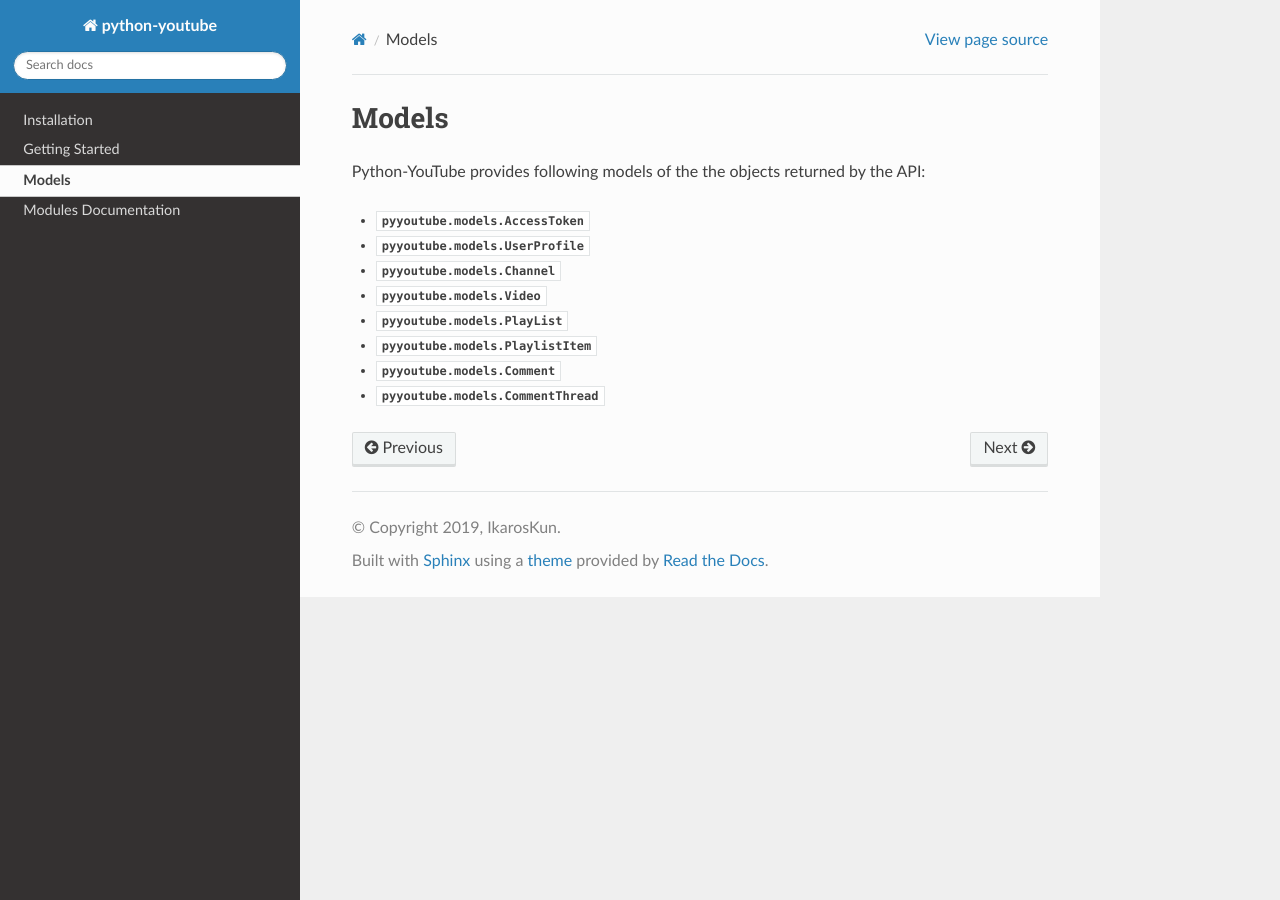
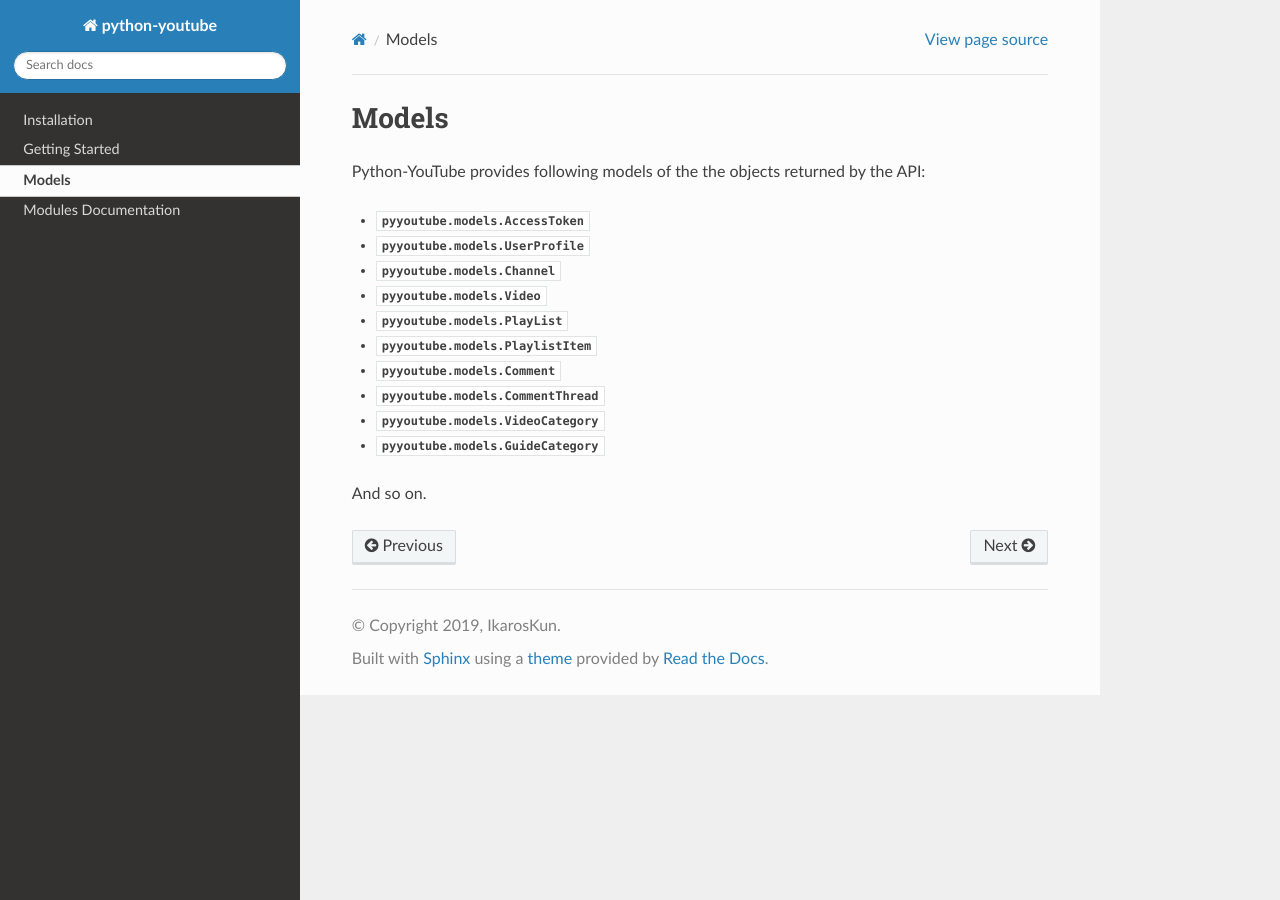
Before and after one commit to sns-sdks/python-youtube, a Sphinx documentation site: the page built from docs/models.rst, in a window 1280 px wide. Built offline with Sphinx 7.4.7 and the Read the Docs theme 2.0.0, drawn with Linux system fonts in a browser that asks for light colours.

Commit message:
docs(models): :pencil2: add simple model docs

```diff
--- a/docs/models.rst
+++ b/docs/models.rst
@@ -11,3 +11,7 @@ Python-YouTube provides following models of the the objects returned by the API:
 * :py:class:`pyyoutube.models.PlaylistItem`
 * :py:class:`pyyoutube.models.Comment`
 * :py:class:`pyyoutube.models.CommentThread`
+* :py:class:`pyyoutube.models.VideoCategory`
+* :py:class:`pyyoutube.models.GuideCategory`
+
+And so on.
```
Also changed, not shown: 1 other file.
